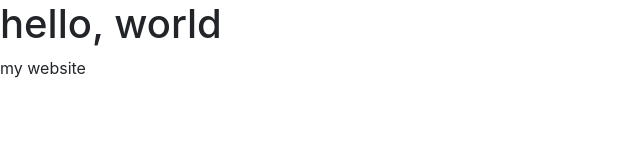
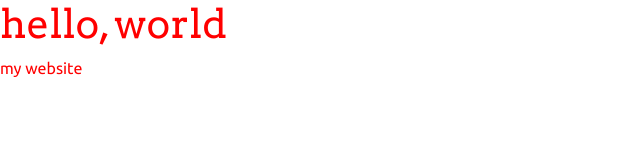
Before and after one commit to 1kyemigdalski1/flynns-website, a plain HTML site: page index.html in a window 1280 px wide. Shown: the whole page, without its empty margins (0-640 px from the left). Drawn offline with nearby package versions, Linux system fonts and the light colour scheme.

Commit message:
added text

```diff
--- a/index.html
+++ b/index.html
@@ -6,10 +6,12 @@
     <meta name="viewport" content="width=device-width, initial-scale=1, shrink-to-fit=no">
 
     <!-- Bootstrap CSS -->
-	<link href="https://fonts.googleapis.com/css?family=Arvo|Ubuntu&display=swap" rel="stylesheet">
-    <link rel="stylesheet" href="https://stackpath.bootstrapcdn.com/bootstrap/4.3.1/css/bootstrap.min.css" integrity="sha384-ggOyR0iXCbMQv3Xipma34MD+dH/1fQ784/j6cY/iJTQUOhcWr7x9JvoRxT2MZw1T" crossorigin="anonymous">
+	<link rel="stylesheet" href="https://stackpath.bootstrapcdn.com/bootstrap/4.3.1/css/bootstrap.min.css" integrity="sha384-ggOyR0iXCbMQv3Xipma34MD+dH/1fQ784/j6cY/iJTQUOhcWr7x9JvoRxT2MZw1T" crossorigin="anonymous">
+<link rel="stylesheet" href="style.css" >
+   <!-- Import google font -->
+  <link href="https://fonts.googleapis.com/css?family=Arvo|Ubuntu&display=swap" rel="stylesheet">
 
-    <title>flynns arcade</title>
+  <title>flynns arcade</title>
   </head>
   <body>
     <h1>hello, world</h1>
--- a/style.css
+++ b/style.css
@@ -0,0 +1,14 @@
+body {
+font-family: 'Ubuntu', sans-serif;
+font-weight: 300;
+color:red;
+}
+
+h6,
+h5,
+h4,
+h3,
+h2,
+h1 {
+font-family: 'Arvo', serif;
+}
```
